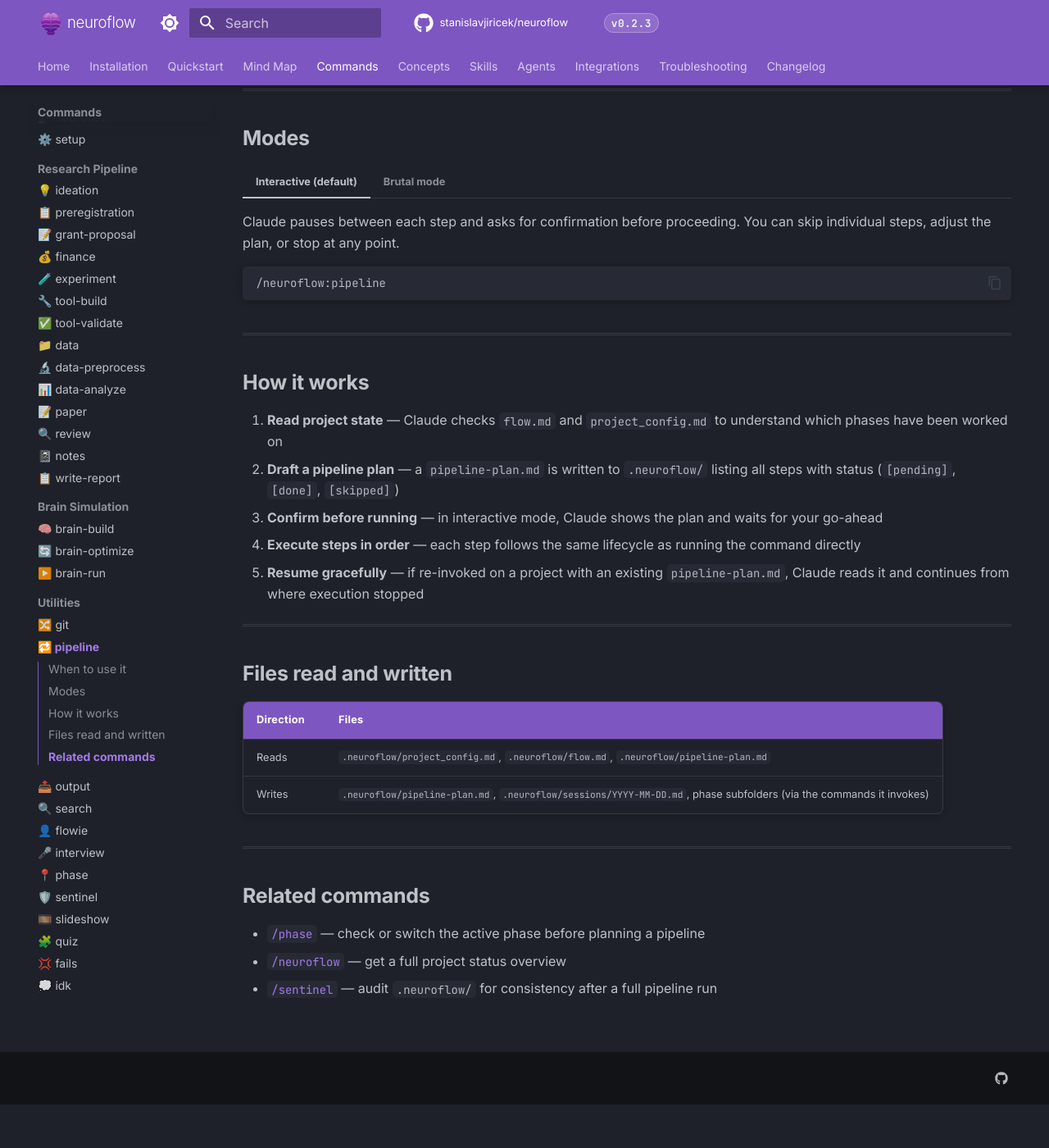
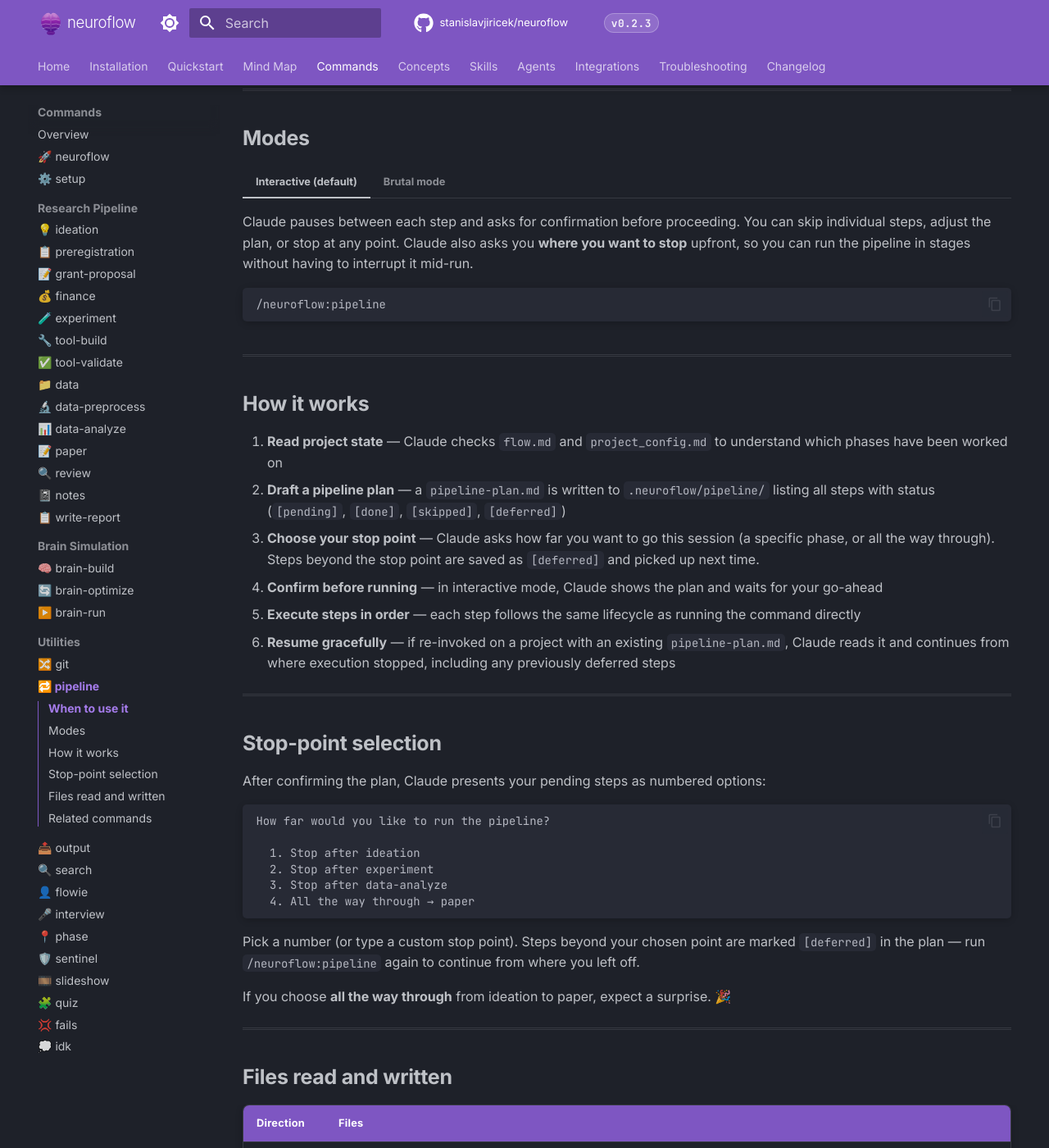
Before and after one commit to stanislavjiricek/neuroflow, an MkDocs documentation site: the page built from docs/commands/pipeline.md, in a window 1280 px wide and 1400 px high, scrolled down 530 px. Shown: the whole window at 82% size. Built offline with MkDocs 1.6.1 and Material for MkDocs 9.7.7, drawn with Linux system fonts in a browser that asks for light colours; comment, search, counter and statistics services are not loaded; before the commit the page ends 1877 px from its top, so only the background shows below that; some of the changed text lies outside the part shown.

Commit message:
Enhance pipeline command, skill, and docs with stop-point selection and full-journey joke
Co-authored-by: stanislavjiricek <59423067+stanislavjiricek@users.noreply.github.com>

````diff
--- a/docs/commands/pipeline.md
+++ b/docs/commands/pipeline.md
@@ -23,7 +23,7 @@ title: /pipeline
 
 === "Interactive (default)"
 
-    Claude pauses between each step and asks for confirmation before proceeding. You can skip individual steps, adjust the plan, or stop at any point.
+    Claude pauses between each step and asks for confirmation before proceeding. You can skip individual steps, adjust the plan, or stop at any point. Claude also asks you **where you want to stop** upfront, so you can run the pipeline in stages without having to interrupt it mid-run.
 
     ```
     /neuroflow:pipeline
@@ -31,7 +31,7 @@ title: /pipeline
 
 === "Brutal mode"
 
-    Claude runs straight through all pending steps without stopping. Errors are logged and the pipeline continues. A full summary is shown at the end.
+    Claude runs straight through all pending steps without stopping. Errors are logged and the pipeline continues. A full summary is shown at the end. The stop-point question is skipped — all pending steps run.
 
     ```
     /neuroflow:pipeline --nomistake
@@ -42,10 +42,30 @@ title: /pipeline
 ## How it works
 
 1. **Read project state** — Claude checks `flow.md` and `project_config.md` to understand which phases have been worked on
-2. **Draft a pipeline plan** — a `pipeline-plan.md` is written to `.neuroflow/` listing all steps with status (`[pending]`, `[done]`, `[skipped]`)
-3. **Confirm before running** — in interactive mode, Claude shows the plan and waits for your go-ahead
-4. **Execute steps in order** — each step follows the same lifecycle as running the command directly
-5. **Resume gracefully** — if re-invoked on a project with an existing `pipeline-plan.md`, Claude reads it and continues from where execution stopped
+2. **Draft a pipeline plan** — a `pipeline-plan.md` is written to `.neuroflow/pipeline/` listing all steps with status (`[pending]`, `[done]`, `[skipped]`, `[deferred]`)
+3. **Choose your stop point** — Claude asks how far you want to go this session (a specific phase, or all the way through). Steps beyond the stop point are saved as `[deferred]` and picked up next time.
+4. **Confirm before running** — in interactive mode, Claude shows the plan and waits for your go-ahead
+5. **Execute steps in order** — each step follows the same lifecycle as running the command directly
+6. **Resume gracefully** — if re-invoked on a project with an existing `pipeline-plan.md`, Claude reads it and continues from where execution stopped, including any previously deferred steps
+
+---
+
+## Stop-point selection
+
+After confirming the plan, Claude presents your pending steps as numbered options:
+
+```
+How far would you like to run the pipeline?
+
+  1. Stop after ideation
+  2. Stop after experiment
+  3. Stop after data-analyze
+  4. All the way through → paper
+```
+
+Pick a number (or type a custom stop point). Steps beyond your chosen point are marked `[deferred]` in the plan — run `/neuroflow:pipeline` again to continue from where you left off.
+
+If you choose **all the way through** from ideation to paper, expect a surprise. 🎉
 
 ---
 
@@ -53,8 +73,8 @@ title: /pipeline
 
 | Direction | Files |
 |---|---|
-| Reads | `.neuroflow/project_config.md`, `.neuroflow/flow.md`, `.neuroflow/pipeline-plan.md` |
-| Writes | `.neuroflow/pipeline-plan.md`, `.neuroflow/sessions/YYYY-MM-DD.md`, phase subfolders (via the commands it invokes) |
+| Reads | `.neuroflow/project_config.md`, `.neuroflow/flow.md`, `.neuroflow/pipeline/pipeline-plan.md` |
+| Writes | `.neuroflow/pipeline/pipeline-plan.md`, `.neuroflow/pipeline/flow.md`, `.neuroflow/sessions/YYYY-MM-DD.md`, `.neuroflow/reasoning/pipeline.json`, phase subfolders (via the commands it invokes) |
 
 ---
 
````
Also changed, not shown: commands/pipeline.md (+52 -12 lines), skills/phase-pipeline/SKILL.md (+27 -2 lines).
